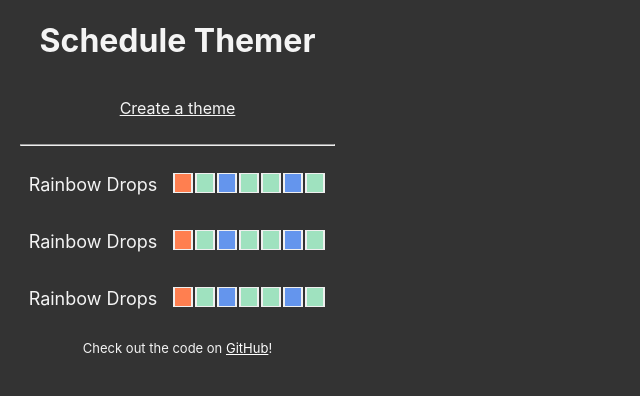
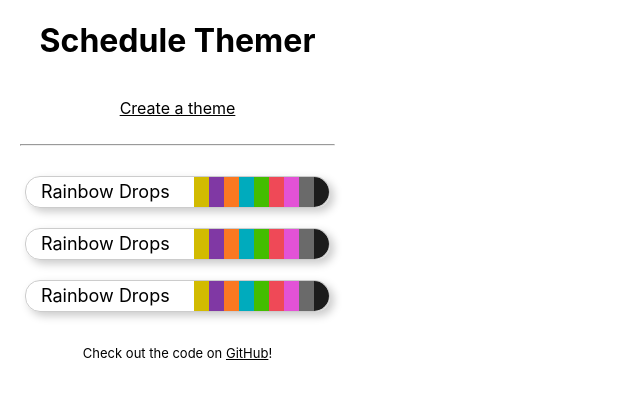
Before and after one commit to snxz/cgst, a Svelte app: page / in a window 1280 px wide. Shown: the top 396 px of the page, without its empty margins (0-640 px from the left). Built offline with nearby package versions, Linux system fonts and the light colour scheme.

Commit message:
Slight change of theme.

```diff
--- a/global.css
+++ b/global.css
@@ -5,7 +5,7 @@ html, body {
 
 body {
 	color: #f4f4f4;
-	background-color: #333333;
+	background-color: #fff;
 	margin: 0;
 	font-family: -apple-system, BlinkMacSystemFont, "Segoe UI", Roboto, Oxygen-Sans, Ubuntu, Cantarell, "Helvetica Neue", sans-serif;
 }
--- a/src/App.svelte
+++ b/src/App.svelte
@@ -46,7 +46,10 @@
         flex-direction: column;
         justify-content: center;
         width: 355px;
-        padding-bottom: 10px;
+		padding-bottom: 10px;
+		background-color: white;
+		color: black;
+		height: auto;
     }
 
     .footer {
@@ -54,7 +57,7 @@
     }
 
     .footer a {
-        color: white;
+        color: black;
     }
 
     hr {
--- a/src/components/ListBox.svelte
+++ b/src/components/ListBox.svelte
@@ -1,8 +1,15 @@
 <script>
     import ThemeElement from "./ThemeElement.svelte";
 </script>
+
 <main>
-    <ThemeElement/>
-    <ThemeElement/>
-    <ThemeElement/>
+    <ThemeElement />
+    <ThemeElement />
+    <ThemeElement />
 </main>
+
+<style>
+    main {
+        background-color: white;
+    }
+</style>
--- a/src/components/ThemeElement.svelte
+++ b/src/components/ThemeElement.svelte
@@ -1,17 +1,23 @@
 <script>
-    import ColorSquare from "./ColorSquare.svelte";
+    let theme = {
+        "Block 1": "#d2bb00",
+        "Block 2": "#8038a4",
+        "Block 3": "#fb7821",
+        "Block 4": "#00abbd",
+        "Block 5": "#44bd00",
+        "Block 6": "#ef4957",
+        "Block 7": "#e352d6",
+        "Activity": "#6a6a6a",
+        "Free": "#1C1C1C",
+    }
 </script>
 
 <main>
     <p>Rainbow Drops</p>
     <div class="colors">
-        <ColorSquare color="#FF7F50"/>
-        <ColorSquare color="#9FE2BF"/>
-        <ColorSquare color="#6495ED"/>
-        <ColorSquare color="#9FE2BF"/>
-        <ColorSquare color="#9FE2BF"/>
-        <ColorSquare color="#6495ED"/>
-        <ColorSquare color="#9FE2BF"/>
+        {#each Object.keys(theme) as key, i}
+            <span class={"color-preview" + (i == Object.keys(theme).length-1 ? " last-color" : "")} style="background-color:{theme[key]}"></span>
+        {/each}
     </div>
 </main>
 
@@ -19,8 +25,20 @@
     main {
         display: flex;
         flex-direction: row;
-        justify-content: center;
+        justify-content: space-between;
         align-items: center;
+        height: 30px;
+        border: 1px solid #ccc;
+        box-shadow: 4px 4px 8px #ccc;
+        margin: 20px 25px;
+        width: auto;
+        border-radius: 15px;
+        cursor: pointer;
+        transition: ease height 0.4s;
+    }
+
+    main:hover {
+        height: 50px;
     }
 
     .colors {
@@ -31,5 +49,23 @@
 
     p {
         font-size: large;
+        padding-left: 15px;
+    }
+
+    span.last-color {
+        border-top-right-radius: 15px;
+        border-bottom-right-radius: 15px;
+    }
+
+    div {
+        display: flex;
+        height: 100%;
+    }
+
+    span {
+        display: flex;
+        box-sizing: border-box;
+        height: 100%;
+        width: 15px;
     }
 </style>
```
Also changed, not shown: content_scripts.js (+101 -7 lines).
